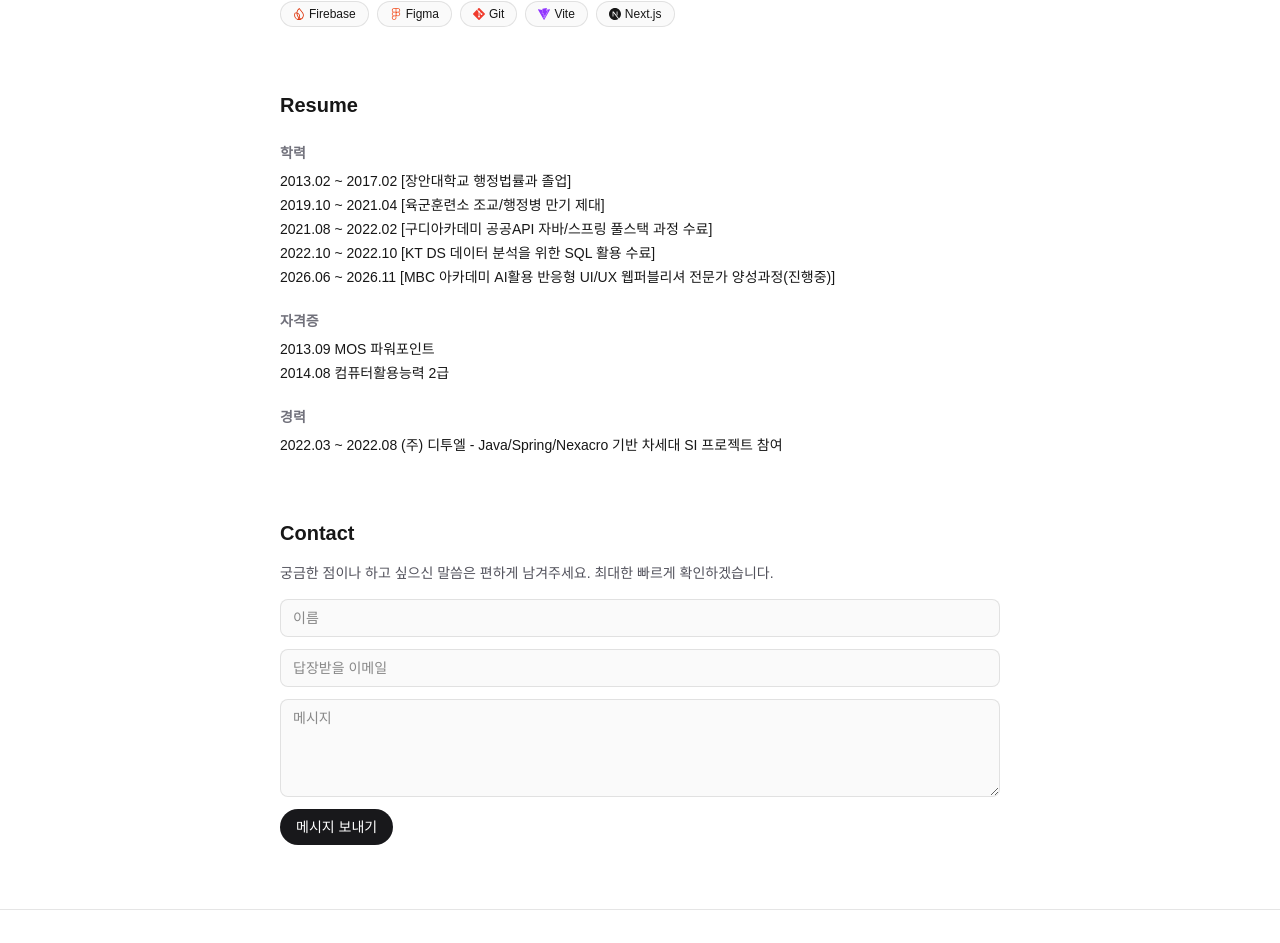
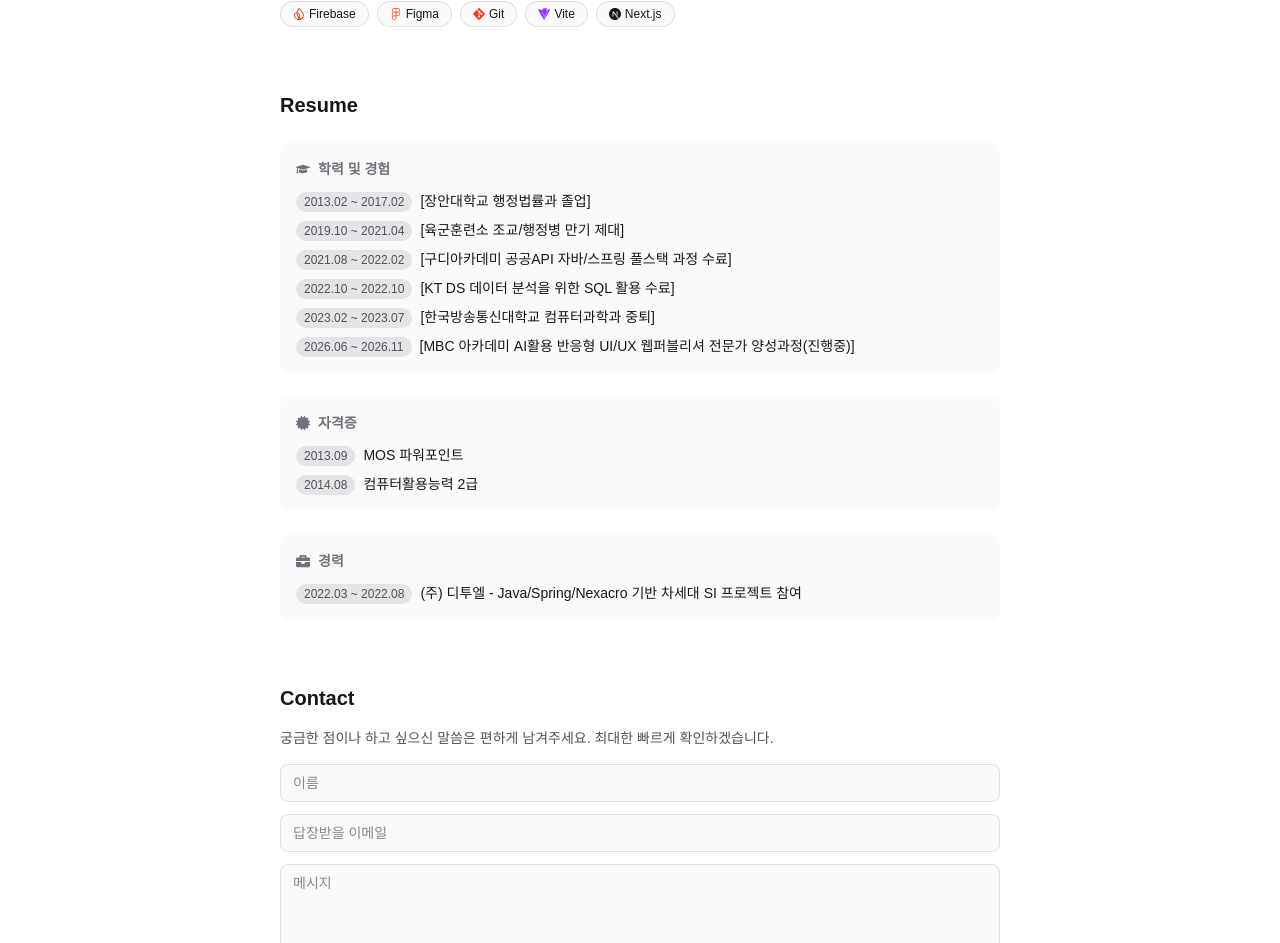
Before and after one commit to lym-bin/sangbin-dev, a Next.js app: page / in a window 1280 px wide. Shown: the part 1366-2309 px from the top of the page. Built offline with nearby package versions, Linux system fonts and the light colour scheme.

Commit message:
Resume 섹션을 카드+아이콘+날짜 배지로 리디자인

```diff
--- a/src/app/page.tsx
+++ b/src/app/page.tsx
@@ -1,7 +1,12 @@
 import Link from "next/link";
 import Image from "next/image";
-import { FaGithub } from "react-icons/fa";
 import { SiNotion } from "react-icons/si";
+import {
+  FaGithub,
+  FaGraduationCap,
+  FaCertificate,
+  FaBriefcase,
+} from "react-icons/fa";
 import { projects } from "@/data/projects";
 import SkillChips from "@/components/SkillChips";
 import ProjectCardWithPreview from "@/components/ProjectCardWithPreview";
@@ -90,37 +95,84 @@ export default function Home() {
       <section id="resume" className="flex flex-col gap-6">
         <h2 className="text-xl font-semibold">Resume</h2>
 
-        <div className="flex flex-col gap-2">
-          <h3 className="text-sm font-semibold text-zinc-500">학력</h3>
-          <ul className="flex flex-col gap-1 text-sm">
-            <li>2013.02 ~ 2017.02 [장안대학교 행정법률과 졸업]</li>
-            <li>2019.10 ~ 2021.04 [육군훈련소 조교/행정병 만기 제대]</li>
-            <li>
-              2021.08 ~ 2022.02 [구디아카데미 공공API 자바/스프링 풀스택 과정
-              수료]
+        <div className="flex flex-col gap-3 rounded-lg bg-zinc-50 p-4 dark:bg-zinc-900">
+          <h3 className="flex items-center gap-2 text-sm font-semibold text-zinc-500">
+            <FaGraduationCap />
+            학력 및 경험
+          </h3>
+          <ul className="flex flex-col gap-2 text-sm">
+            <li className="flex flex-wrap items-baseline gap-2">
+              <span className="rounded-full bg-zinc-200 px-2 py-0.5 text-xs text-zinc-600 dark:bg-zinc-800 dark:text-zinc-300">
+                2013.02 ~ 2017.02
+              </span>
+              [장안대학교 행정법률과 졸업]
             </li>
-            <li>2022.10 ~ 2022.10 [KT DS 데이터 분석을 위한 SQL 활용 수료]</li>
-            <li>
-              2026.06 ~ 2026.11 [MBC 아카데미 AI활용 반응형 UI/UX 웹퍼블리셔
-              전문가 양성과정(진행중)]
+            <li className="flex flex-wrap items-baseline gap-2">
+              <span className="rounded-full bg-zinc-200 px-2 py-0.5 text-xs text-zinc-600 dark:bg-zinc-800 dark:text-zinc-300">
+                2019.10 ~ 2021.04
+              </span>
+              [육군훈련소 조교/행정병 만기 제대]
+            </li>
+            <li className="flex flex-wrap items-baseline gap-2">
+              <span className="rounded-full bg-zinc-200 px-2 py-0.5 text-xs text-zinc-600 dark:bg-zinc-800 dark:text-zinc-300">
+                2021.08 ~ 2022.02
+              </span>
+              [구디아카데미 공공API 자바/스프링 풀스택 과정 수료]
+            </li>
+            <li className="flex flex-wrap items-baseline gap-2">
+              <span className="rounded-full bg-zinc-200 px-2 py-0.5 text-xs text-zinc-600 dark:bg-zinc-800 dark:text-zinc-300">
+                2022.10 ~ 2022.10
+              </span>
+              [KT DS 데이터 분석을 위한 SQL 활용 수료]
+            </li>
+            <li className="flex flex-wrap items-baseline gap-2">
+              <span className="rounded-full bg-zinc-200 px-2 py-0.5 text-xs text-zinc-600 dark:bg-zinc-800 dark:text-zinc-300">
+                2023.02 ~ 2023.07
+              </span>
+              [한국방송통신대학교 컴퓨터과학과 중퇴]
+            </li>
+            <li className="flex flex-wrap items-baseline gap-2">
+              <span className="rounded-full bg-zinc-200 px-2 py-0.5 text-xs text-zinc-600 dark:bg-zinc-800 dark:text-zinc-300">
+                2026.06 ~ 2026.11
+              </span>
+              [MBC 아카데미 AI활용 반응형 UI/UX 웹퍼블리셔 전문가
+              양성과정(진행중)]
             </li>
           </ul>
         </div>
 
-        <div className="flex flex-col gap-2">
-          <h3 className="text-sm font-semibold text-zinc-500">자격증</h3>
-          <ul className="flex flex-col gap-1 text-sm">
-            <li>2013.09 MOS 파워포인트</li>
-            <li>2014.08 컴퓨터활용능력 2급</li>
+        <div className="flex flex-col gap-3 rounded-lg bg-zinc-50 p-4 dark:bg-zinc-900">
+          <h3 className="flex items-center gap-2 text-sm font-semibold text-zinc-500">
+            <FaCertificate />
+            자격증
+          </h3>
+          <ul className="flex flex-col gap-2 text-sm">
+            <li className="flex flex-wrap items-baseline gap-2">
+              <span className="rounded-full bg-zinc-200 px-2 py-0.5 text-xs text-zinc-600 dark:bg-zinc-800 dark:text-zinc-300">
+                2013.09
+              </span>
+              MOS 파워포인트
+            </li>
+            <li className="flex flex-wrap items-baseline gap-2">
+              <span className="rounded-full bg-zinc-200 px-2 py-0.5 text-xs text-zinc-600 dark:bg-zinc-800 dark:text-zinc-300">
+                2014.08
+              </span>
+              컴퓨터활용능력 2급
+            </li>
           </ul>
         </div>
 
-        <div className="flex flex-col gap-2">
-          <h3 className="text-sm font-semibold text-zinc-500">경력</h3>
-          <ul className="flex flex-col gap-1 text-sm">
-            <li>
-              2022.03 ~ 2022.08 (주) 디투엘 - Java/Spring/Nexacro 기반 차세대 SI
-              프로젝트 참여
+        <div className="flex flex-col gap-3 rounded-lg bg-zinc-50 p-4 dark:bg-zinc-900">
+          <h3 className="flex items-center gap-2 text-sm font-semibold text-zinc-500">
+            <FaBriefcase />
+            경력
+          </h3>
+          <ul className="flex flex-col gap-2 text-sm">
+            <li className="flex flex-wrap items-baseline gap-2">
+              <span className="rounded-full bg-zinc-200 px-2 py-0.5 text-xs text-zinc-600 dark:bg-zinc-800 dark:text-zinc-300">
+                2022.03 ~ 2022.08
+              </span>
+              (주) 디투엘 - Java/Spring/Nexacro 기반 차세대 SI 프로젝트 참여
             </li>
           </ul>
         </div>
```
